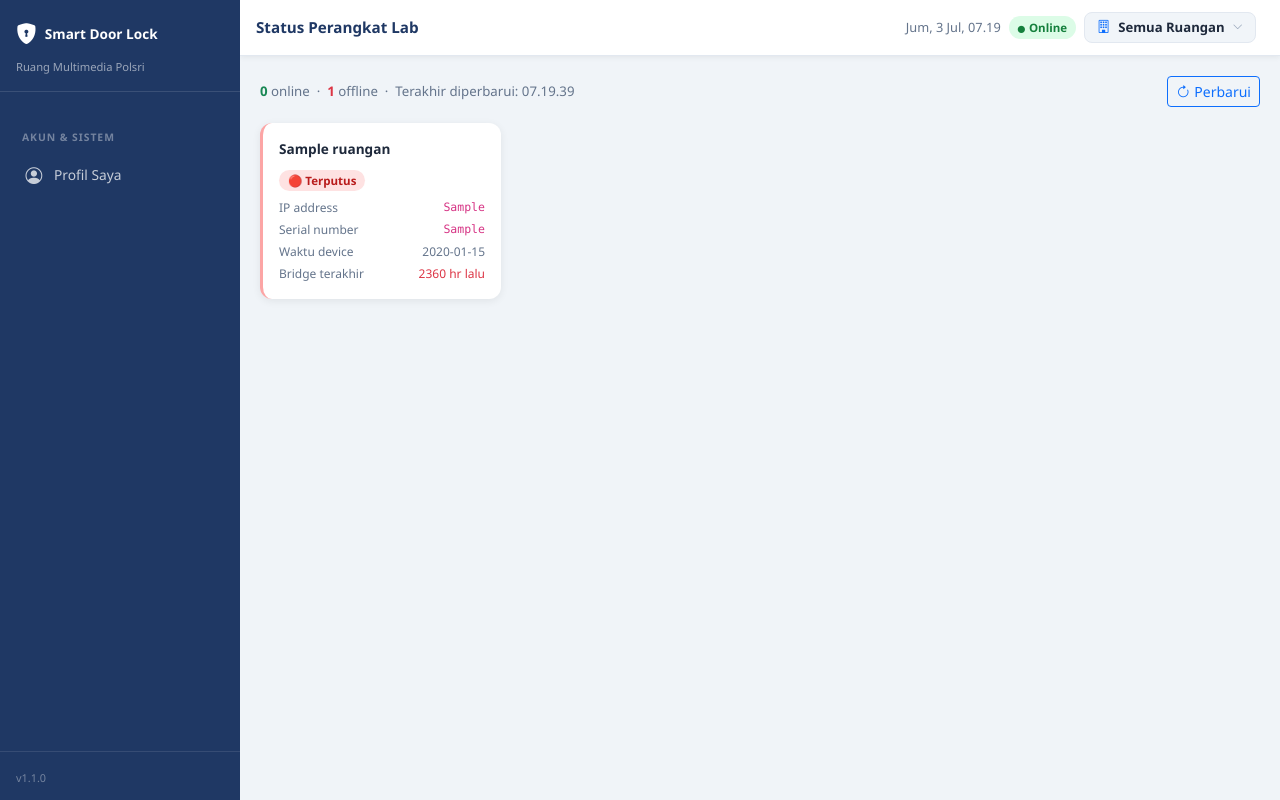
After one commit to Anitery/facefinger_polsri, a FastAPI app: template app/templates/pages/status_lab.html in a window 1280 px wide. The commit adds this page. Run offline with FastAPI, Linux system fonts and the light colour scheme; the template is opened without the code that fills it: most values are stand-ins (such as "Sample title", 1, 10 or a date in 2020); data that the repository does not hold is empty; some libraries are stand-ins or nearby versions.

Commit message:
feat: tambah dashboard status semua lab

```diff
--- a/app/routers/device_bridge.py
+++ b/app/routers/device_bridge.py
@@ -213,7 +213,6 @@ def get_jadwal_hari_ini(
             "jam_mulai":       j.jam_mulai,
             "jam_selesai":     j.jam_selesai,
             "dosen":           j.dosen,
-            # fingerprint_id mahasiswa yang boleh akses di jadwal ini
             "fp_ids_diizinkan": [
                 m.fingerprint_id
                 for m in j.mahasiswa_diizinkan
@@ -706,3 +705,44 @@ def debug_recent_logs(
         }
         for l in logs
     ]
+
+@router.get("/status-semua-ruangan")
+def status_semua_ruangan(db: Session = Depends(get_db)):
+    """Ambil status bridge semua ruangan sekaligus — untuk dashboard 12 lab."""
+    from datetime import datetime, timedelta
+    from app.models.models import BridgeHeartbeat, Ruangan
+
+    ruangans = db.query(Ruangan).filter(Ruangan.aktif == True).all()
+    hasil = []
+
+    for r in ruangans:
+        hb = db.query(BridgeHeartbeat).filter(
+            BridgeHeartbeat.ruangan_id == r.id
+        ).order_by(BridgeHeartbeat.last_seen.desc()).first()
+
+        bridge_aktif = False
+        last_bridge  = None
+        device_ip    = None
+        device_sn    = None
+        device_time  = None
+
+        if hb:
+            last_bridge  = hb.last_seen.isoformat() if hb.last_seen else None
+            device_ip    = hb.device_ip
+            device_sn    = hb.device_sn
+            device_time  = hb.device_time
+            # Online kalau heartbeat terakhir < 2 menit yang lalu
+            if hb.last_seen:
+                bridge_aktif = (datetime.utcnow() - hb.last_seen) < timedelta(minutes=2)
+
+        hasil.append({
+            "ruangan_id":   r.id,
+            "nama_ruangan": r.nama,
+            "bridge_aktif": bridge_aktif,
+            "last_bridge":  last_bridge,
+            "device_ip":    device_ip,
+            "device_sn":    device_sn,
+            "device_time":  device_time,
+        })
+
+    return hasil
--- a/app/templates/base.html
+++ b/app/templates/base.html
@@ -270,6 +270,13 @@
     </a>
     <a href="/dashboard/absensi" class="nav-link {% if active=='absensi' %}active{% endif %}">
       <i class="bi bi-clipboard-check"></i> Absensi
+    </a>
+    {% endif %}
+
+    {% if user and user.role in ['admin', 'teknisi'] %}
+    <a href="/dashboard/status-lab"
+      class="nav-link {% if active=='status_lab' %}active{% endif %}">
+      <i class="bi bi-clipboard-check"></i> Status Perangkat
     </a>
     {% endif %}
 
--- /dev/null
+++ b/app/templates/pages/status_lab.html
@@ -0,0 +1,94 @@
+{% extends "base.html" %}
+{% block title %}Status Perangkat Lab{% endblock %}
+{% block page_title %}Status Perangkat Lab{% endblock %}
+
+{% block content %}
+<div class="d-flex align-items-center justify-content-between mb-3 flex-wrap gap-2">
+  <div style="font-size:.83rem;color:#64748b;">
+    <span class="fw-bold text-success" id="countOnline">—</span> online &nbsp;·&nbsp;
+    <span class="fw-bold text-danger"  id="countOffline">—</span> offline &nbsp;·&nbsp;
+    Terakhir diperbarui: <span id="lastUpdate">—</span>
+  </div>
+  <button class="btn btn-sm btn-outline-primary" onclick="loadStatus()">
+    <i class="bi bi-arrow-clockwise me-1"></i>Perbarui
+  </button>
+</div>
+
+<div id="gridLab" style="display:grid;grid-template-columns:repeat(auto-fill,minmax(220px,1fr));gap:12px;">
+  <!-- diisi oleh JS -->
+</div>
+{% endblock %}
+
+{% block extra_js %}
+<script>
+function timeAgo(dateStr) {
+  if (!dateStr) return "—";
+  const diff = Math.floor((Date.now() - new Date(dateStr).getTime()) / 1000);
+  if (diff < 60)   return diff + " dtk lalu";
+  if (diff < 3600) return Math.floor(diff/60) + " mnt lalu";
+  if (diff < 86400)return Math.floor(diff/3600) + " jam lalu";
+  return Math.floor(diff/86400) + " hr lalu";
+}
+
+async function loadStatus() {
+  try {
+    const res  = await fetch('/device-bridge/status-semua-ruangan');
+    const data = await res.json();
+
+    let online = 0, offline = 0;
+    const grid = document.getElementById('gridLab');
+
+    grid.innerHTML = data.map(d => {
+      const aktif = d.bridge_aktif;
+      aktif ? online++ : offline++;
+
+      const dotClass    = aktif ? 'text-success' : 'text-danger';
+      const borderColor = aktif ? '#86efac'       : '#fca5a5';
+      const statusLabel = aktif ? '🟢 Terhubung'  : '🔴 Terputus';
+
+      return `
+        <div class="section-card p-3" style="border-left:3px solid ${borderColor};">
+          <div class="fw-bold mb-2" style="font-size:.85rem;color:#1e293b;">
+            ${d.nama_ruangan}
+          </div>
+          <div class="mb-2">
+            <span class="badge-${aktif ? 'ok' : 'no'}" style="font-size:.72rem;">
+              ${statusLabel}
+            </span>
+          </div>
+          <div class="d-flex flex-column gap-1" style="font-size:.75rem;color:#64748b;">
+            <div class="d-flex justify-content-between">
+              <span>IP address</span>
+              <code style="font-size:.72rem;">${d.device_ip || '—'}</code>
+            </div>
+            <div class="d-flex justify-content-between">
+              <span>Serial number</span>
+              <code style="font-size:.72rem;">${d.device_sn || '—'}</code>
+            </div>
+            ${d.device_time ? `
+            <div class="d-flex justify-content-between">
+              <span>Waktu device</span>
+              <span>${d.device_time}</span>
+            </div>` : ''}
+            <div class="d-flex justify-content-between">
+              <span>Bridge terakhir</span>
+              <span class="${aktif ? '' : 'text-danger'}">${timeAgo(d.last_bridge)}</span>
+            </div>
+          </div>
+        </div>`;
+    }).join('');
+
+    document.getElementById('countOnline').textContent  = online;
+    document.getElementById('countOffline').textContent = offline;
+    document.getElementById('lastUpdate').textContent =
+      new Date().toLocaleString('id-ID', {hour:'2-digit',minute:'2-digit',second:'2-digit'});
+
+  } catch(e) {
+    console.error(e);
+  }
+}
+
+loadStatus();
+setInterval(loadStatus, 30000);  // auto-refresh tiap 30 detik
+</script>
+{% endblock %}
--- a/main.py
+++ b/main.py
@@ -416,6 +416,17 @@ def cetak_laporan_bulanan(
         }
     )
 
+@app.get("/dashboard/status-lab")
+def dashboard_status_lab(request: Request, db: Session = Depends(get_db)):
+    user = get_session(request)
+    if not user:
+        return RedirectResponse("/login", status_code=302)
+    return templates.TemplateResponse(
+        request=request, name="pages/status_lab.html",
+        context={"active": "status_lab", "user": user,
+                 "ruangan_list": get_ruangan_list(db)}
+    )
+
 # ── Root & Health ────────────────────────────────────────────────────────
 
 @app.get("/")
```
Also changed, not shown: x606_bridge.py (line endings or trailing spaces).
